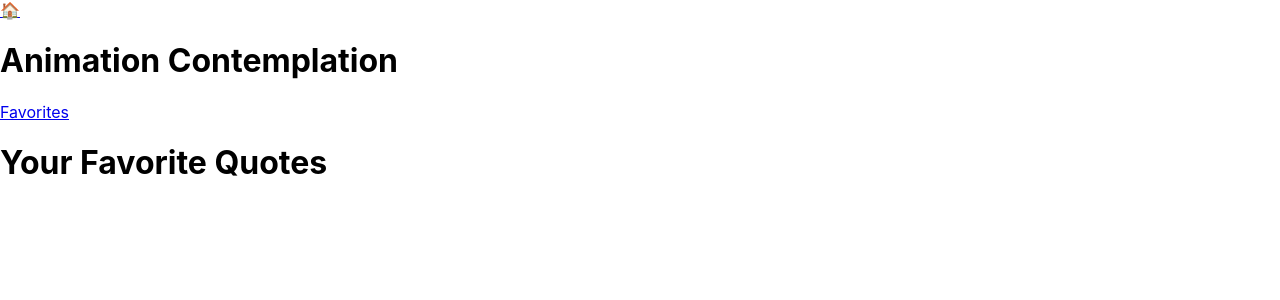
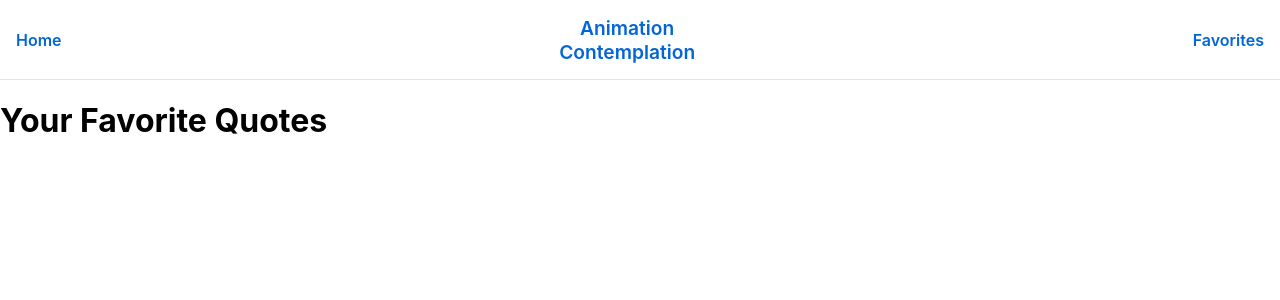
Before and after one commit to ajh0050/Animation-Contemplation, a React (Create React App) app: page /favorites in a window 1280 px wide. Shown: the top 300 px of the page. Built offline with nearby package versions, Linux system fonts and the light colour scheme.

Commit message:
Style header

```diff
--- a/src/Components/Header/Header.css
+++ b/src/Components/Header/Header.css
@@ -0,0 +1,33 @@
+.header {
+    box-sizing: border-box;
+    background-color: #fff;
+    border-bottom: 1px solid #e1e4e8;
+    display: flex;
+    flex-direction: row;
+    justify-content: space-between;
+    align-items: center;
+    padding: 0 16px;
+    height: 5rem;
+}
+
+.home-link {
+    color: #0366d6;
+    font-size: 1rem;
+    font-weight: 600;
+    text-decoration: none;
+}
+
+.favorites-link {
+    color: #0366d6;
+    font-size: 1rem;
+    font-weight: 600;
+    text-decoration: none;
+}
+
+.app-title {
+    color: #0366d6;
+    font-size: 1.2rem;
+    font-weight: 600;
+    text-decoration: none;
+    text-align: center;
+}
--- a/src/Components/Header/Header.js
+++ b/src/Components/Header/Header.js
@@ -1,12 +1,13 @@
 import React from "react";
 import { Link } from "react-router-dom";
+import './Header.css';
 
 function Header() {
     return (
         <header className="header">
-            <Link to="/">🏠</Link>
-            <h1>Animation Contemplation</h1>
-            <Link to="/favorites">Favorites</Link>
+            <Link className="home-link" to="/">Home</Link>
+                <h1 className="app-title">Animation <br/>Contemplation</h1>
+            <Link className="favorites-link" to="/favorites">Favorites</Link>
         </header>
     );
 }
```
Also changed, not shown: 2 other files (tests, documents, lock files or other folders).
